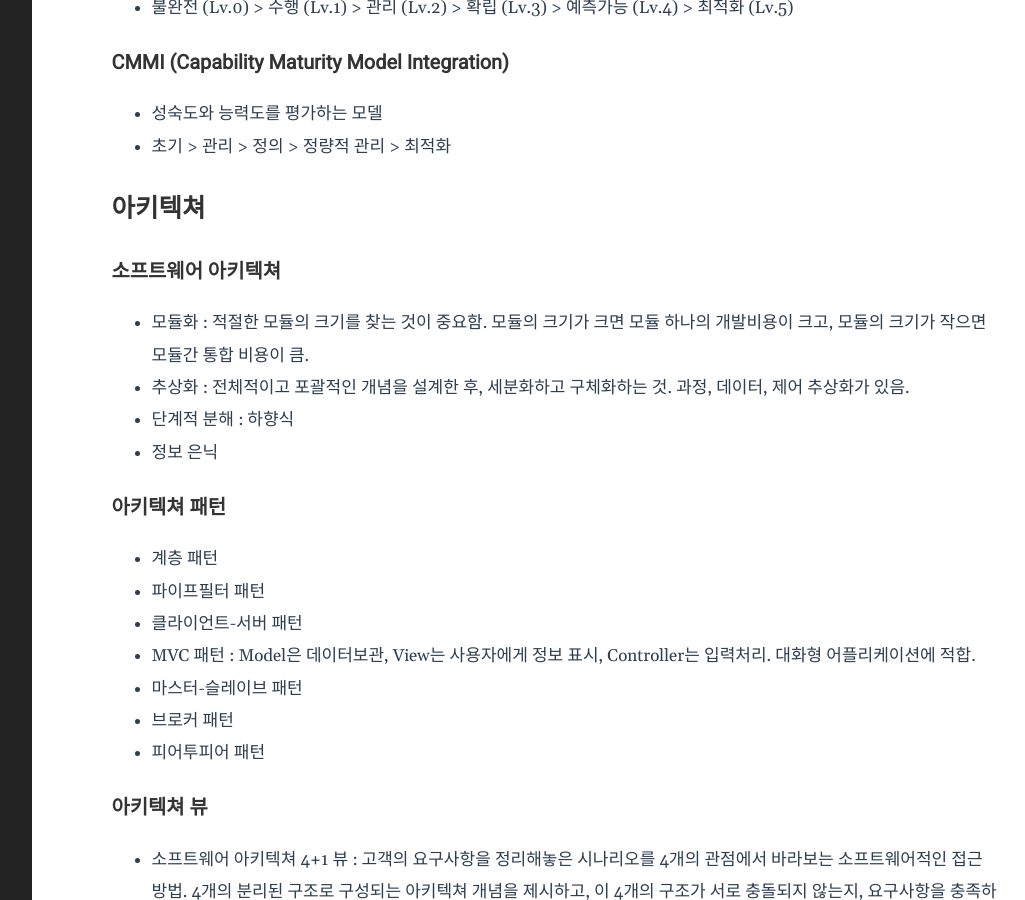
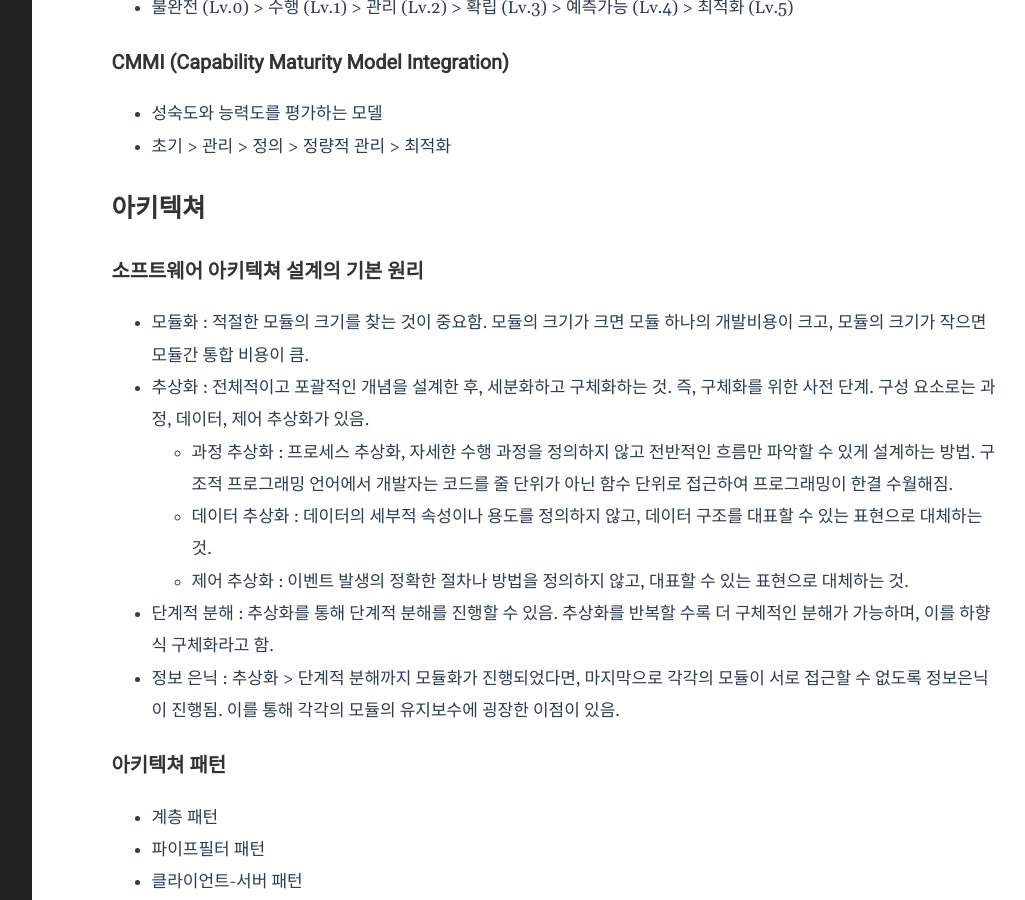
Before and after one commit to Herrtane/Herrtane.github.io, a Jekyll site: the page built from _posts/InformationProcessing/2022-03-07-informationprocessing-1.markdown, in a window 1280 px wide and 900 px high, scrolled down 5285 px. Shown: the whole window, without its empty margins (204-1229 px from the left). Built offline with Jekyll 4.4.1, drawn with Linux system fonts in a browser that asks for light colours; comment, search, counter and statistics services are not loaded.

Commit message:
Modify IP1

```diff
--- a/_posts/InformationProcessing/2022-03-07-informationprocessing-1.markdown
+++ b/_posts/InformationProcessing/2022-03-07-informationprocessing-1.markdown
@@ -168,12 +168,15 @@ comments: true
 
 ## 아키텍쳐
 
-### 소프트웨어 아키텍쳐
+### 소프트웨어 아키텍쳐 설계의 기본 원리
 
 - 모듈화 : 적절한 모듈의 크기를 찾는 것이 중요함. 모듈의 크기가 크면 모듈 하나의 개발비용이 크고, 모듈의 크기가 작으면 모듈간 통합 비용이 큼.
-- 추상화 : 전체적이고 포괄적인 개념을 설계한 후, 세분화하고 구체화하는 것. 과정, 데이터, 제어 추상화가 있음.
-- 단계적 분해 : 하향식
-- 정보 은닉
+- 추상화 : 전체적이고 포괄적인 개념을 설계한 후, 세분화하고 구체화하는 것. 즉, 구체화를 위한 사전 단계. 구성 요소로는 과정, 데이터, 제어 추상화가 있음.
+    - 과정 추상화 : 프로세스 추상화, 자세한 수행 과정을 정의하지 않고 전반적인 흐름만 파악할 수 있게 설계하는 방법. 구조적 프로그래밍 언어에서 개발자는 코드를 줄 단위가 아닌 함수 단위로 접근하여 프로그래밍이 한결 수월해짐.
+    - 데이터 추상화 : 데이터의 세부적 속성이나 용도를 정의하지 않고, 데이터 구조를 대표할 수 있는 표현으로 대체하는 것.
+    - 제어 추상화 : 이벤트 발생의 정확한 절차나 방법을 정의하지 않고, 대표할 수 있는 표현으로 대체하는 것.
+- 단계적 분해 : 추상화를 통해 단계적 분해를 진행할 수 있음. 추상화를 반복할 수록 더 구체적인 분해가 가능하며, 이를 하향식 구체화라고 함.
+- 정보 은닉 : 추상화 > 단계적 분해까지 모듈화가 진행되었다면, 마지막으로 각각의 모듈이 서로 접근할 수 없도록 정보은닉이 진행됨. 이를 통해 각각의 모듈의 유지보수에 굉장한 이점이 있음.
 
 ### 아키텍쳐 패턴
 
```
